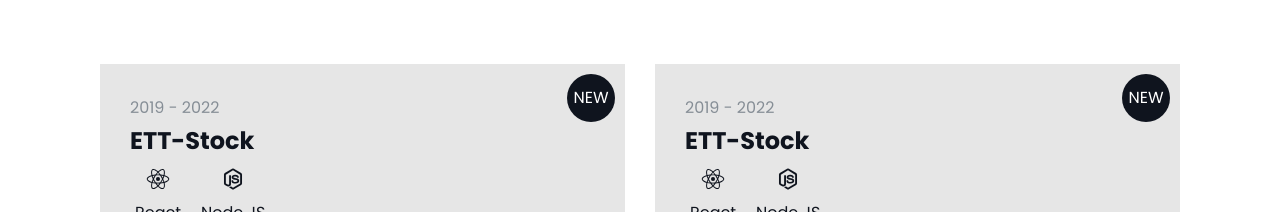
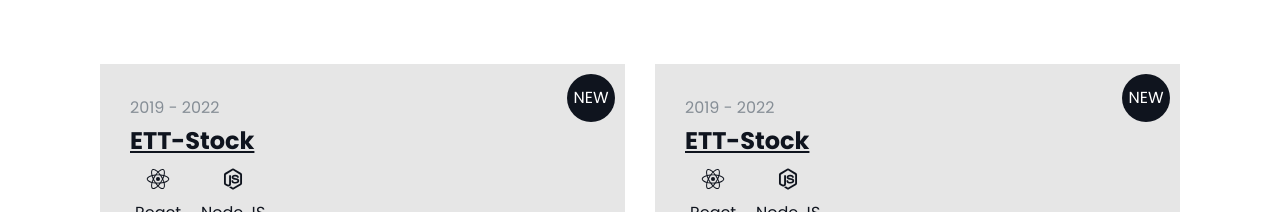
Before and after one commit to boonyarit86/my-portfolio, a React (Create React App) app: page / in a window 1280 px wide. Shown: the part 2800-3012 px from the top of the page. Built offline with nearby package versions, Linux system fonts and the light colour scheme.

Commit message:
Fix structure on ProjectList component

```diff
--- a/src/components/ProjectList.js
+++ b/src/components/ProjectList.js
@@ -44,7 +44,9 @@
         </div>
         <div className="project__content">
           <p className="project__year">2019 - 2022</p>
-          <p className="project__title">ETT-Stock</p>
+          <p className="project__title">
+            <a href="https://ett-test.herokuapp.com">ETT-Stock</a>
+          </p>
           <div className="project__tools">
             <div className="project__tool u-center-text">
               <ion-icon class="project__tool-icon" name="logo-react"></ion-icon>
@@ -64,7 +66,7 @@
           </p>
           <div className="project__links">
             <div className="project__link u-center-text">
-              <a href="#">
+              <a href="https://ett-test.herokuapp.com">
                 <ion-icon
                   class="project__link-icon"
                   name="logo-chrome"
@@ -73,7 +75,7 @@
               </a>
             </div>
             <div className="project__link u-center-text">
-              <a href="#">
+              <a href="https://github.com/boonyarit86/ETT-Electronic-Stock">
                 <ion-icon
                   class="project__link-icon"
                   name="logo-github"
@@ -96,7 +98,9 @@
         </div>
         <div className="project__content">
           <p className="project__year">2019 - 2022</p>
-          <p className="project__title">ETT-Stock</p>
+          <p className="project__title">
+            <a href="https://ett-test.herokuapp.com">ETT-Stock</a>
+          </p>
           <div className="project__tools">
             <div className="project__tool u-center-text">
               <ion-icon class="project__tool-icon" name="logo-react"></ion-icon>
@@ -116,7 +120,7 @@
           </p>
           <div className="project__links">
             <div className="project__link u-center-text">
-              <a href="#">
+              <a href="https://ett-test.herokuapp.com">
                 <ion-icon
                   class="project__link-icon"
                   name="logo-chrome"
@@ -125,7 +129,7 @@
               </a>
             </div>
             <div className="project__link u-center-text">
-              <a href="#">
+              <a href="https://github.com/boonyarit86/ETT-Electronic-Stock">
                 <ion-icon
                   class="project__link-icon"
                   name="logo-github"
--- a/src/sass/components/_projectList.scss
+++ b/src/sass/components/_projectList.scss
@@ -75,6 +75,9 @@
   &__title {
     font-size: 2.4rem;
     font-weight: $font-weight-bold;
+    a {
+      color: $color-black;
+    }
   }
 
   &__tools, &__links {
@@ -133,7 +136,7 @@
     transform: scale(1.1);
   }
 
-  &:hover &__title,
+  &:hover &__title a,
   &:hover &__tool-title {
     color: $color-white;
   }
```
